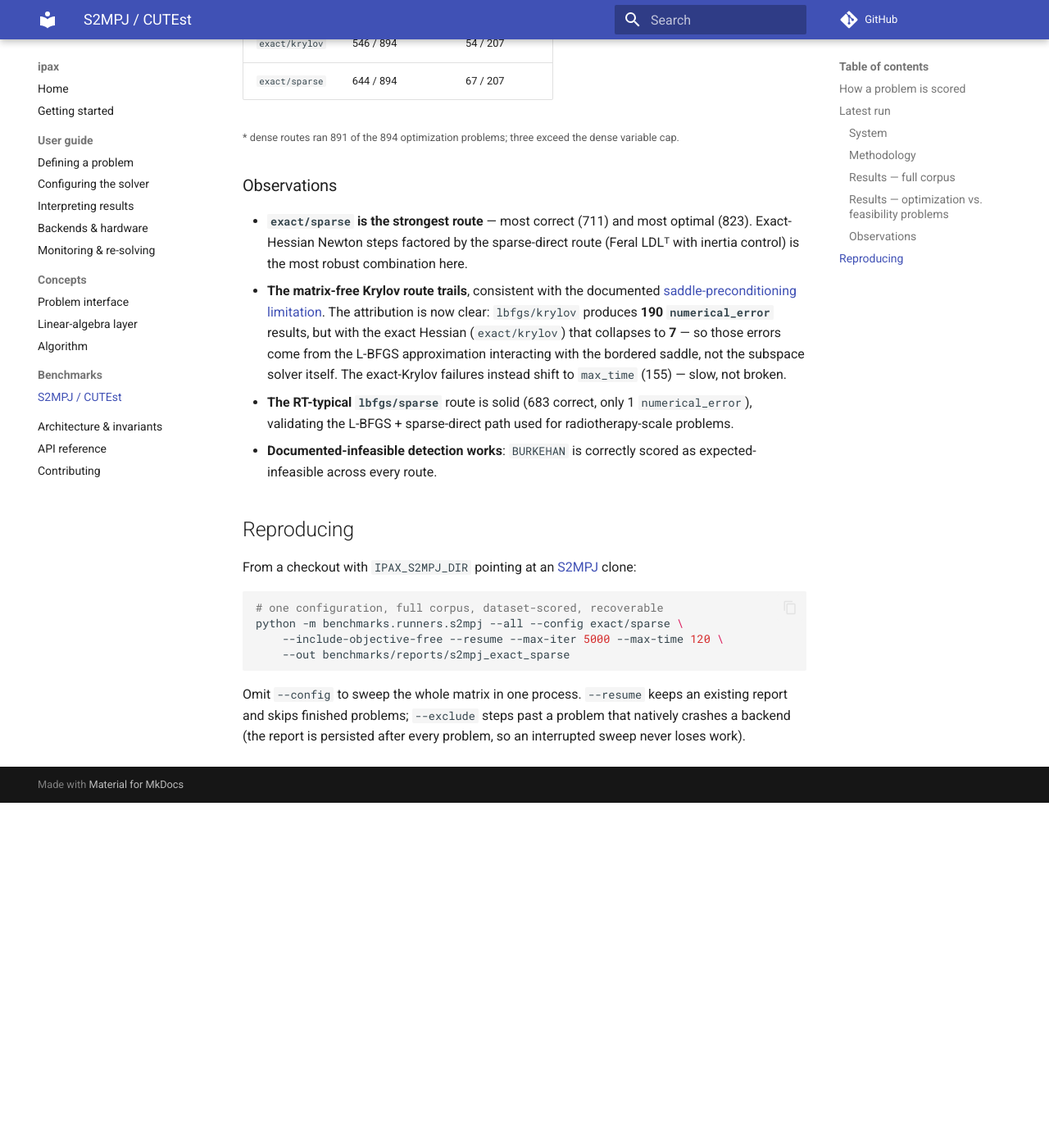
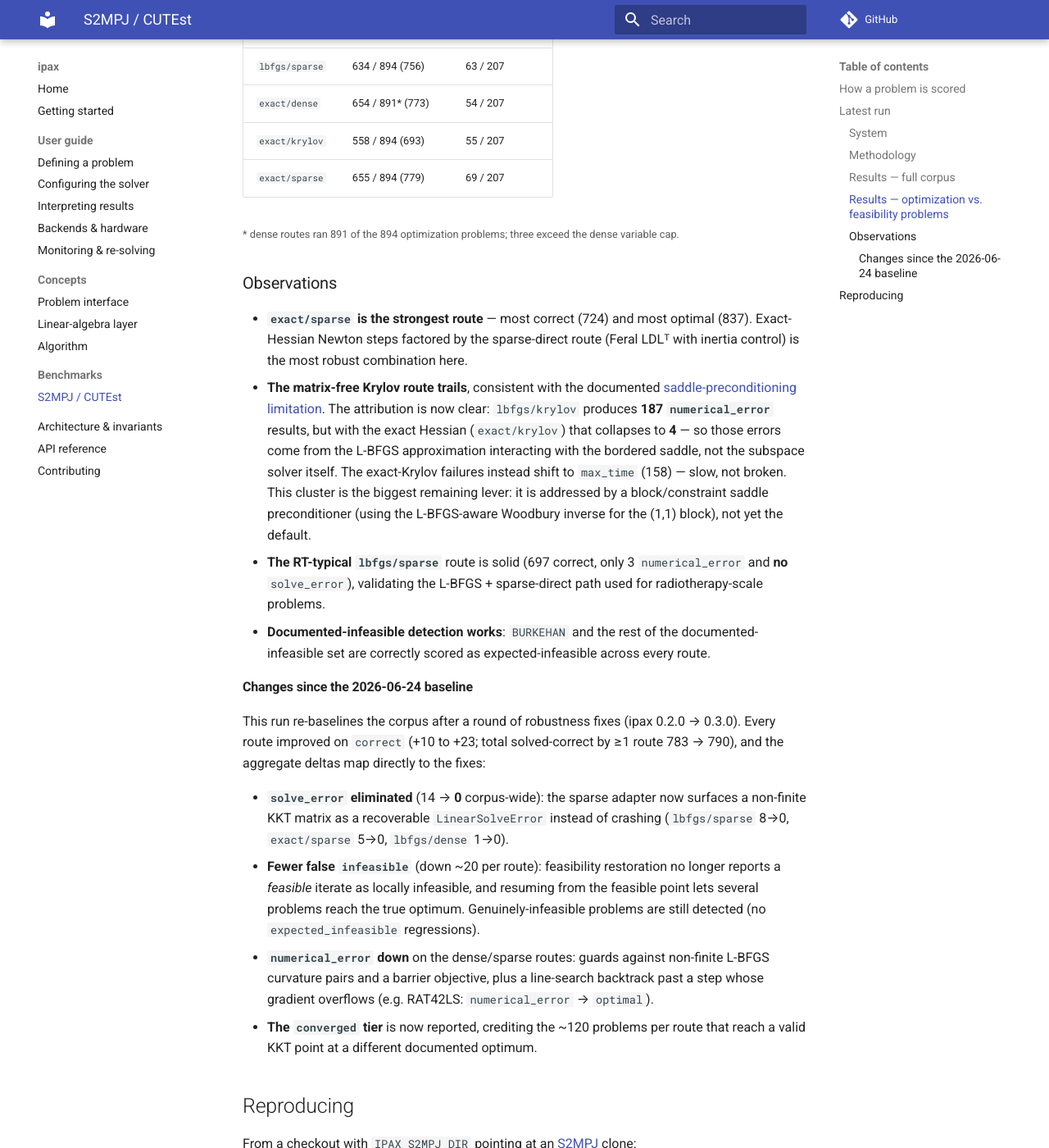
Before and after one commit to wahln/ipax, an MkDocs documentation site: the page built from docs/benchmarks/s2mpj.md, in a window 1280 px wide and 1400 px high, scrolled down 2835 px. Shown: the whole window at 82% size. Built offline with MkDocs 1.6.1 and Material for MkDocs 9.7.7, drawn with Linux system fonts in a browser that asks for light colours; comment, search, counter and statistics services are not loaded; before the commit the page ends 3814 px from its top, so only the background shows below that; some of the changed text lies outside the part shown.

Commit message:
docs(benchmarks): re-baseline S2MPJ sweep after the robustness fixes
Refresh docs/benchmarks/s2mpj.md with the full-corpus v4 run (ipax 0.3.0,
max-iter 10000 / max-time 300, per-route caps unchanged). Every route improved on
correct (+10..+23; solved-correct by >=1 route 783 -> 790). Add the converged
column to both results tables and a "Changes since the 2026-06-24 baseline"
section mapping the aggregate deltas to the fixes: solve_error 14 -> 0, false
infeasible down ~20/route, numerical_error down on dense/sparse, and the new
converged tier crediting ~120 problems/route that reach a valid KKT point at a
different documented optimum. Note the lbfgs/krylov 187 numerical_error cluster
as the biggest remaining lever (saddle preconditioner).

Co-Authored-By: Claude Opus 4.8 <noreply@anthropic.com>

````diff
--- a/docs/benchmarks/s2mpj.md
+++ b/docs/benchmarks/s2mpj.md
@@ -47,11 +47,11 @@ from every problem file:
 
 | | |
 | --- | --- |
-| date | 2026-06-24 |
+| date | 2026-07-02 |
 | CPU | 13th Gen Intel Core i9-13900HX (32 logical CPUs) |
 | OS | Windows 11 (10.0.26200), AMD64 |
 | Python | 3.14.6 |
-| ipax | 0.2.0 |
+| ipax | 0.3.0 |
 | NumPy / SciPy | 2.4.6 / 1.17.1 |
 | PyTorch | 2.12.0+cpu |
 | sparse factorization | Feral LDLᵀ 0.11.0 (CPU) |
@@ -61,9 +61,10 @@ from every problem file:
 The full `{lbfgs, exact} × {dense, krylov, sparse}` matrix was swept, one
 configuration per process (six in parallel, single-threaded each), over the whole
 corpus on the NumPy backend with gradient-based scaling (the solver default).
-Per-solve budget: `max_iter = 5000`, `max_time = 120 s`. Each route is gated by a
-**per-route variable cap** (dense 2000, Krylov 10000, sparse 25000) so a single
-full-corpus run stays tractable — three problems exceed the dense cap and are
+Per-solve budget: `max_iter = 10000`, `max_time = 300 s` (raised from the previous
+`5000` / `120 s` for more signal on the slow-converging clusters). Each route is
+gated by a **per-route variable cap** (dense 2000, Krylov 10000, sparse 25000) so a
+single full-corpus run stays tractable — three problems exceed the dense cap and are
 reported as oversized for the two dense routes. The **objective-free problems** (207
 CUTEst feasibility / nonlinear-equation systems) were run as `min 0` subject to the
 constraints (`--include-objective-free`).
@@ -71,53 +72,80 @@ constraints (`--include-objective-free`).
 ### Results — full corpus
 
 `correct` counts problems that matched the documented outcome (objective or
-infeasibility); the status columns are the raw terminal states.
+infeasibility); `converged` is the weaker tier (reached a valid KKT point, possibly
+a different local optimum — a superset of `correct`). The status columns are the raw
+terminal states.
 
-| config | correct | optimal | acceptable | infeasible | max_iter | max_time | num.err | solve.err |
-| --- | --- | --- | --- | --- | --- | --- | --- | --- |
-| `lbfgs/dense`  | 691 / 1098 | 782 | 33 | 169 | 17 | 90  | 6   | 1 |
-| `lbfgs/krylov` | 628 / 1101 | 711 | 35 | 69  | 12 | 84  | 190 | 0 |
-| `lbfgs/sparse` | 683 / 1101 | 779 | 24 | 177 | 28 | 84  | 1   | 8 |
-| `exact/dense`  | 685 / 1098 | 782 | 14 | 161 | 22 | 117 | 2   | 0 |
-| `exact/krylov` | 600 / 1101 | 723 | 6  | 172 | 38 | 155 | 7   | 0 |
-| `exact/sparse` | **711 / 1101** | **823** | 10 | 159 | 19 | 85  | 0   | 5 |
+| config | correct | converged | optimal | acceptable | infeasible | max_iter | max_time | num.err | solve.err |
+| --- | --- | --- | --- | --- | --- | --- | --- | --- | --- |
+| `lbfgs/dense`  | 702 / 1098 | 825 | 788 | 36 | 147 | 30 | 94  | 3   | 0 |
+| `lbfgs/krylov` | 638 / 1101 | 759 | 722 | 36 | 56  | 12 | 88  | 187 | 0 |
+| `lbfgs/sparse` | 697 / 1101 | 819 | 792 | 26 | 156 | 31 | 93  | 3   | 0 |
+| `exact/dense`  | 708 / 1098 | 828 | 810 | 17 | 142 | 25 | 104 | 0   | 0 |
+| `exact/krylov` | 613 / 1101 | 748 | 741 | 6  | 147 | 45 | 158 | 4   | 0 |
+| `exact/sparse` | **724 / 1101** | **848** | **837** | 10 | 140 | 22 | 89  | 3   | 0 |
+
+Solved-correct by **at least one route: 790 / 1101**; converged by at least one
+route: **920 / 1101**.
 
 ### Results — optimization vs. feasibility problems
 
 The 207 objective-free problems are feasibility / nonlinear-equation systems with
 different semantics (success = found a feasible point; many are inconsistent and
 correctly report infeasible), so they are reported separately rather than mixed into
-the optimization rate.
+the optimization rate. The optimization column shows `correct` (`converged`).
 
 | config | optimization (894) | feasibility (207) |
 | --- | --- | --- |
-| `lbfgs/dense`  | 627 / 891* | 64 / 207 |
-| `lbfgs/krylov` | 578 / 894  | 50 / 207 |
-| `lbfgs/sparse` | 622 / 894  | 61 / 207 |
-| `exact/dense`  | 632 / 891* | 53 / 207 |
-| `exact/krylov` | 546 / 894  | 54 / 207 |
-| `exact/sparse` | 644 / 894  | 67 / 207 |
+| `lbfgs/dense`  | 639 / 891* (762) | 63 / 207 |
+| `lbfgs/krylov` | 587 / 894  (708) | 51 / 207 |
+| `lbfgs/sparse` | 634 / 894  (756) | 63 / 207 |
+| `exact/dense`  | 654 / 891* (773) | 54 / 207 |
+| `exact/krylov` | 558 / 894  (693) | 55 / 207 |
+| `exact/sparse` | 655 / 894  (779) | 69 / 207 |
 
 <small>* dense routes ran 891 of the 894 optimization problems; three exceed the
 dense variable cap.</small>
 
 ### Observations
 
-- **`exact/sparse` is the strongest route** — most correct (711) and most
-  optimal (823). Exact-Hessian Newton steps factored by the sparse-direct route
+- **`exact/sparse` is the strongest route** — most correct (724) and most
+  optimal (837). Exact-Hessian Newton steps factored by the sparse-direct route
   (Feral LDLᵀ with inertia control) is the most robust combination here.
 - **The matrix-free Krylov route trails**, consistent with the documented
   [saddle-preconditioning limitation](../concepts/linalg.md). The attribution
-  is now clear: `lbfgs/krylov` produces **190 `numerical_error`** results, but with
-  the exact Hessian (`exact/krylov`) that collapses to **7** — so those errors come
+  is now clear: `lbfgs/krylov` produces **187 `numerical_error`** results, but with
+  the exact Hessian (`exact/krylov`) that collapses to **4** — so those errors come
   from the L-BFGS approximation interacting with the bordered saddle, not the
   subspace solver itself. The exact-Krylov failures instead shift to `max_time`
-  (155) — slow, not broken.
-- **The RT-typical `lbfgs/sparse`** route is solid (683 correct, only 1
-  `numerical_error`), validating the L-BFGS + sparse-direct path used for
-  radiotherapy-scale problems.
-- **Documented-infeasible detection works**: `BURKEHAN` is correctly scored as
-  expected-infeasible across every route.
+  (158) — slow, not broken. This cluster is the biggest remaining lever: it is
+  addressed by a block/constraint saddle preconditioner (using the L-BFGS-aware
+  Woodbury inverse for the (1,1) block), not yet the default.
+- **The RT-typical `lbfgs/sparse`** route is solid (697 correct, only 3
+  `numerical_error` and **no** `solve_error`), validating the L-BFGS + sparse-direct
+  path used for radiotherapy-scale problems.
+- **Documented-infeasible detection works**: `BURKEHAN` and the rest of the
+  documented-infeasible set are correctly scored as expected-infeasible across every
+  route.
+
+#### Changes since the 2026-06-24 baseline
+
+This run re-baselines the corpus after a round of robustness fixes (ipax 0.2.0 →
+0.3.0). Every route improved on `correct` (+10 to +23; total solved-correct by ≥1
+route 783 → 790), and the aggregate deltas map directly to the fixes:
+
+- **`solve_error` eliminated** (14 → **0** corpus-wide): the sparse adapter now
+  surfaces a non-finite KKT matrix as a recoverable `LinearSolveError` instead of
+  crashing (`lbfgs/sparse` 8→0, `exact/sparse` 5→0, `lbfgs/dense` 1→0).
+- **Fewer false `infeasible`** (down ~20 per route): feasibility restoration no
+  longer reports a *feasible* iterate as locally infeasible, and resuming from the
+  feasible point lets several problems reach the true optimum. Genuinely-infeasible
+  problems are still detected (no `expected_infeasible` regressions).
+- **`numerical_error` down** on the dense/sparse routes: guards against non-finite
+  L-BFGS curvature pairs and a barrier objective, plus a line-search backtrack past
+  a step whose gradient overflows (e.g. RAT42LS: `numerical_error` → `optimal`).
+- **The `converged` tier** is now reported, crediting the ~120 problems per route
+  that reach a valid KKT point at a different documented optimum.
 
 ## Reproducing
 
@@ -127,7 +155,7 @@ From a checkout with `IPAX_S2MPJ_DIR` pointing at an
 ```bash
 # one configuration, full corpus, dataset-scored, recoverable
 python -m benchmarks.runners.s2mpj --all --config exact/sparse \
-    --include-objective-free --resume --max-iter 5000 --max-time 120 \
+    --include-objective-free --resume --max-iter 10000 --max-time 300 \
     --out benchmarks/reports/s2mpj_exact_sparse
 ```
 
````
